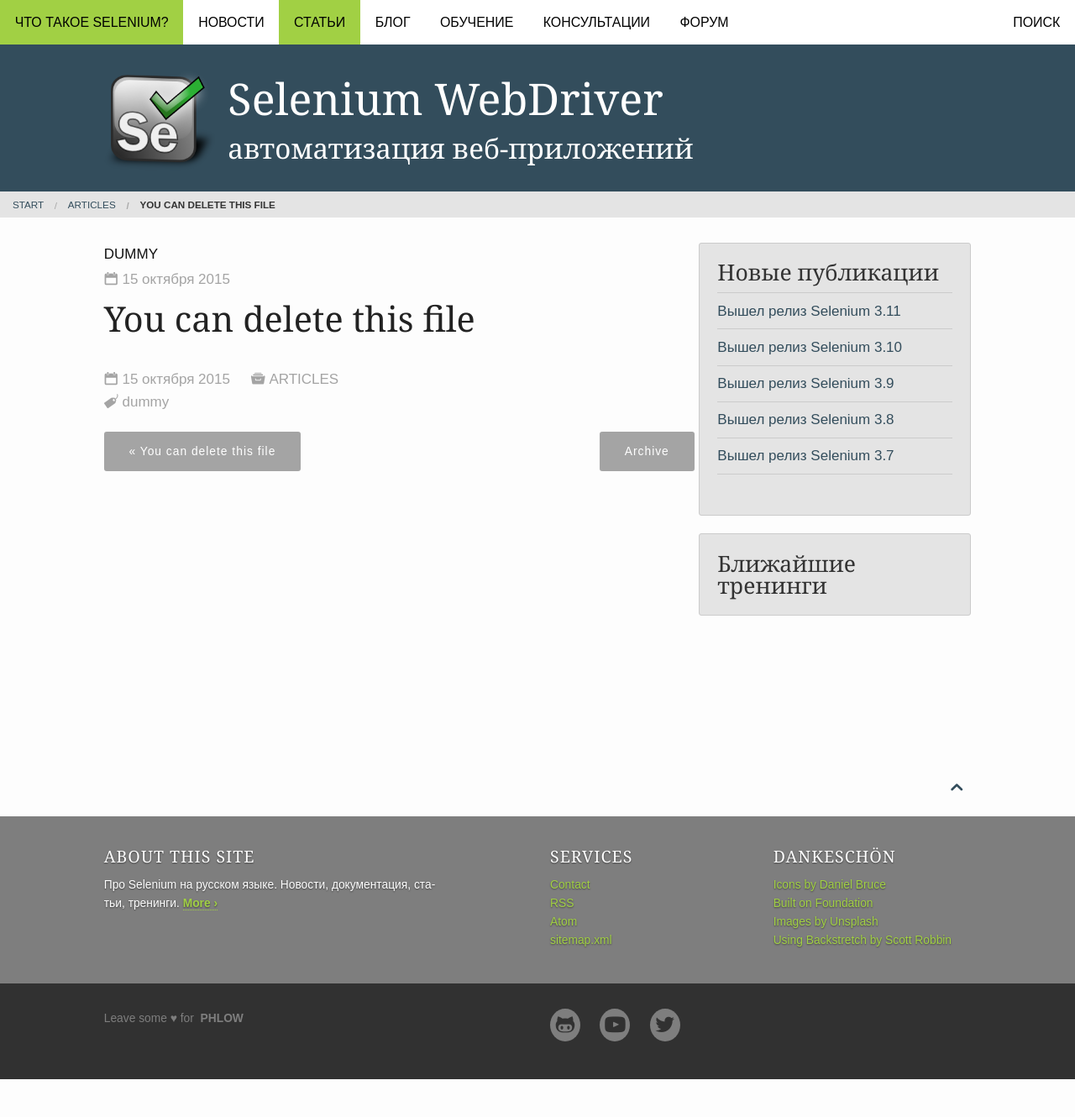
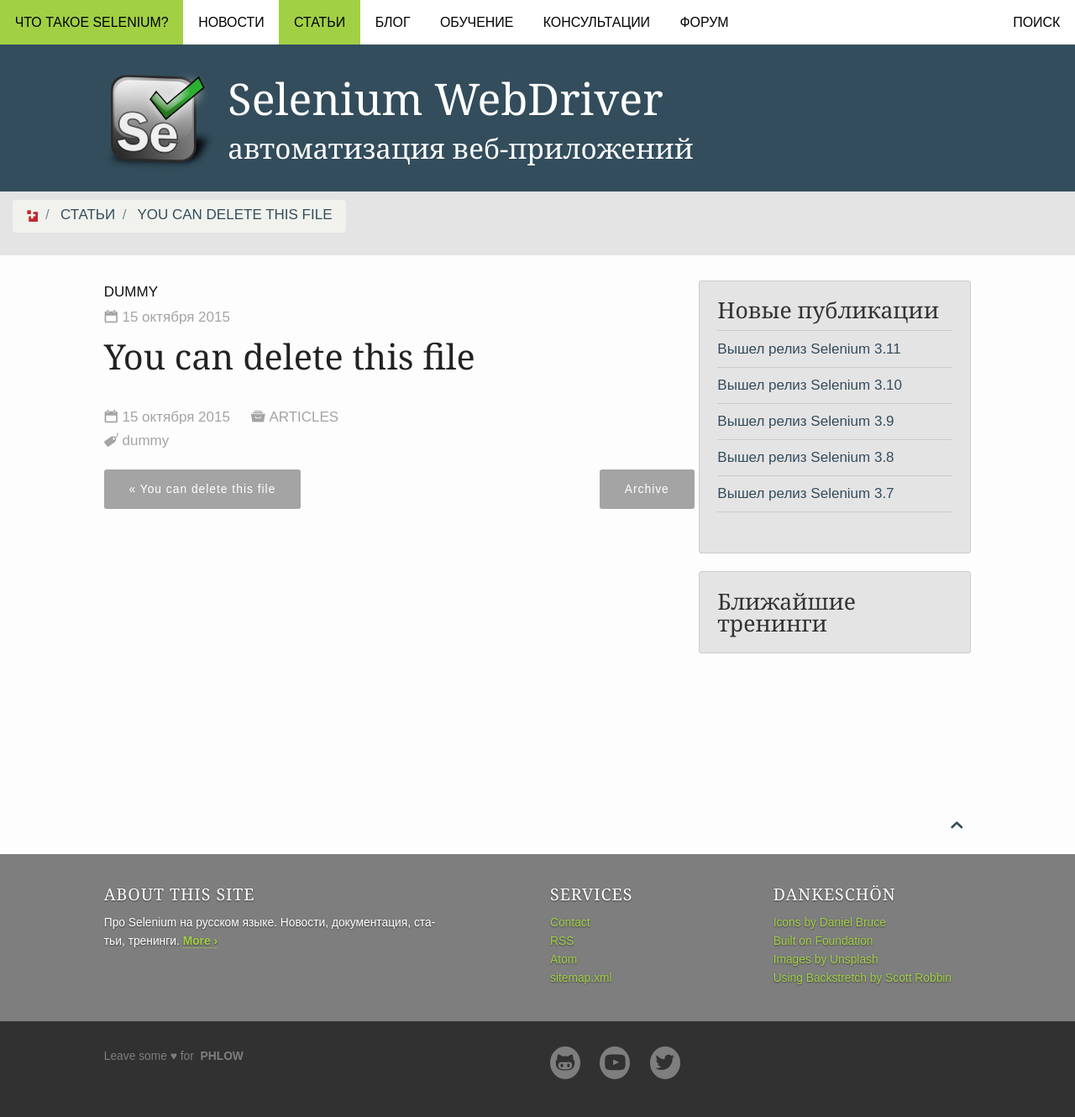
Before and after one commit to mycr7/selenium.ru, a Jekyll site: the page built from _posts/2015-10-15-dummy-delete-me.md, in a window 1280 px wide. Shown: the whole page at 84% size. Built offline with Jekyll 4.4.1, drawn with Linux system fonts in a browser that asks for light colours; before the commit the page ends 1285 px from its top, so only the background shows below that.

Commit message:
Better breadcrumbs

```diff
--- a/_config.yml
+++ b/_config.yml
@@ -86,6 +86,12 @@
   limit: 0
   sort_field: 'date'
   sort_reverse: true
+
+
+breadcrumbs:
+  root:
+    hide: true  # show breadcrumbs on root/home page
+    image: true # Show image or title text
 
 
 # The language setting is used in /includes/header.html for html-settings
--- a/_includes/_masthead.html
+++ b/_includes/_masthead.html
@@ -15,7 +15,7 @@
 {% endif %}
 
 {% if page.breadcrumb == true %}
-{% include _breadcrumb.html %}
+{% include _nav_breadcrumbs.html %}
 {% endif %}
 
 
--- /dev/null
+++ b/_includes/_nav_breadcrumbs.html
@@ -0,0 +1,94 @@
+{% if breadcrumbs.size > 0 %}
+<nav class="breadcrumbs bootstrap hidden-sm-down">
+   <ol class="breadcrumb list-unstyled" vocab="http://schema.org/" typeof="BreadcrumbList">
+
+      {% for crumb in breadcrumbs %}
+         {% if forloop.first and site.breadcrumbs.root.image %}
+         <li class="breadcrumb-item breadcrumb-item-icon" property="itemListElement" typeof="ListItem">
+            <a property="item" typeof="WebPage" href="{{ crumb.url | relative_url }}">
+               <span class="icon" property="name">{% include nav-breadcrumb-icon.svg %}</span>
+               <meta property="position" content="{{ crumb.position }}" />
+            </a>
+         </li>
+         {% continue %}
+      {% endif %}
+      {% if forloop.last %}
+      <li class="breadcrumb-item" property="itemListElement" typeof="ListItem">
+         <span property="name">{{ crumb.title }}</span>
+         <meta property="position" content="{{ crumb.position }}" />
+      </li>
+      {% continue %} {% endif %}
+      <li class="breadcrumb-item" property="itemListElement" typeof="ListItem">
+         <a property="item" typeof="WebPage" href="{{ crumb.url | relative_url }}">
+            <span property="name">{{ crumb.title }}</span>
+            <meta property="position" content="{{ crumb.position }}" />
+         </a>
+      </li>
+      {% endfor %}
+
+   </ol>
+</nav>
+{% endif %}
+
+
+
+<!-- This is an example of CSS. Maybe you want to implement the css code into your main css file or modify it as you want -->
+<style>
+   nav.breadcrumbs.bootstrap {
+      /* from Twitter Bootstrap 4 */
+      /* If you already use Twitter, you do not need these css lines above, cause they already in Twitter Bootstrap */
+      /* Additions: image integration */
+   }
+
+   nav.breadcrumbs.bootstrap ol {
+      margin-left: 0
+   }
+
+   nav.breadcrumbs.bootstrap .breadcrumb {
+      font-size: 1rem;
+      padding: 0.75rem 1rem;
+      margin-bottom: 1rem;
+      list-style: none;
+      background-color: #f1f2ed;
+      border-radius: 0.25rem;
+   }
+
+   nav.breadcrumbs.bootstrap .breadcrumb::after {
+      content: "";
+      display: table;
+      clear: both;
+   }
+
+   nav.breadcrumbs.bootstrap .breadcrumb-item {
+      float: left;
+   }
+
+   nav.breadcrumbs.bootstrap .breadcrumb-item+.breadcrumb-item::before {
+      display: inline-block;
+      padding-right: 0.5rem;
+      padding-left: 0.5rem;
+      color: #818a91;
+      content: "/";
+   }
+
+   nav.breadcrumbs.bootstrap .breadcrumb-item+.breadcrumb-item:hover::before {
+      text-decoration: underline;
+   }
+
+   nav.breadcrumbs.bootstrap .breadcrumb-item+.breadcrumb-item:hover::before {
+      text-decoration: none;
+   }
+
+   nav.breadcrumbs.bootstrap .breadcrumb-item-active {
+      color: #818a91;
+   }
+
+   nav.breadcrumbs.bootstrap .breadcrumb .icon {
+      display: inline-block;
+   }
+
+   nav.breadcrumbs.bootstrap .breadcrumb .icon svg {
+      height: 0.8rem;
+      width: 0.8rem;
+   }
+</style>
--- /dev/null
+++ b/_plugins/breadcrumbs.rb
@@ -0,0 +1,87 @@
+require_relative 'drops/breadcrumb_item.rb'
+
+module Jekyll
+  module Breadcrumbs
+    @@config = {}
+    @@siteAddress = ""
+    @@sideAddresses = {}
+
+    def self.clearAddressCache
+      @@sideAddresses = {}
+    end
+
+    def self.loadAddressCache(site)
+      clearAddressCache
+      site.documents.each { |page| addAddressItem(page.url, page['crumbtitle'] || page['title'] || '') } # collection files including posts
+      site.pages.each { |page| addAddressItem(page.url, page['crumbtitle'] || page['title'] || '') } # pages
+      site.posts.docs.each { |page| addAddressItem(page.url, page['crumbtitle'] || page['title'] || '') } # posts
+    end
+
+    def self.addAddressItem(url, title)
+      key = createAddressCacheKey(url)
+      @@sideAddresses[key] = {:url => url, :title => title}
+    end
+
+    def self.findAddressItem(path)
+      key = createAddressCacheKey(path)
+      @@sideAddresses[key] if key
+    end
+
+    def self.createAddressCacheKey(path)
+      key = path
+      if key.end_with? "index.html"
+        key = key[0..-11]
+      end
+      key.chomp("/").empty? ? "/" : key.chomp("/")
+    end
+
+    def self.buildSideBreadcrumbs(side, payload)
+      payload["breadcrumbs"] = []
+      key = createAddressCacheKey(side.url)
+      return if key == @@siteAddress && root_hide === true
+
+      drop = Jekyll::Drops::BreadcrumbItem
+      position = 0
+
+      path = key.chomp("/").split(/(?=\/)/)
+      -1.upto(path.size - 1) do |int|
+         joined_path = int == -1 ? "" : path[0..int].join
+         item = findAddressItem(joined_path)
+         if item
+            position += 1
+            item[:position] = position
+            item[:root_image] = root_image
+            payload["breadcrumbs"] << drop.new(item)
+         end
+      end
+    end
+
+   # Config
+   def self.loadConfig(site)
+      config = site.config["breadcrumbs"] || {"root" => {"hide" => false, "image" => false}}
+      root = config["root"]
+      @@config[:root_hide] = root["hide"] || false
+      @@config[:root_image] = root["image"] || false
+
+      @@siteAddress = site.config["baseurl"] || "/"
+      @@siteAddress = "/" if @@siteAddress.empty?
+    end
+
+    def self.root_hide
+      @@config[:root_hide]
+   end
+
+   def self.root_image
+      @@config[:root_image]
+   end
+  end
+end
+
+Jekyll::Hooks.register :site, :pre_render do |site, payload|
+   Jekyll::Breadcrumbs::loadConfig(site)
+  Jekyll::Breadcrumbs::loadAddressCache(site)
+end
+
+Jekyll::Hooks.register [:pages, :documents], :pre_render do |side, payload|
+  Jekyll::Breadcrumbs::buildSideBreadcrumbs(side, payload)
+end
--- /dev/null
+++ b/_plugins/drops/breadcrumb_item.rb
@@ -0,0 +1,28 @@
+module Jekyll
+   module Drops
+     class BreadcrumbItem < Liquid::Drop
+       extend Forwardable
+
+       def initialize(side)
+         @side = side
+       end
+
+       def position
+         @side[:position]
+       end
+
+       def title
+         @side[:title]
+       end
+
+       def url
+         @side[:url]
+       end
+
+       def rootimage
+         @side[:root_image]
+       end
+
+     end
+   end
+ end
```
Also changed, not shown: _includes/nav-breadcrumb-icon.svg (added).
